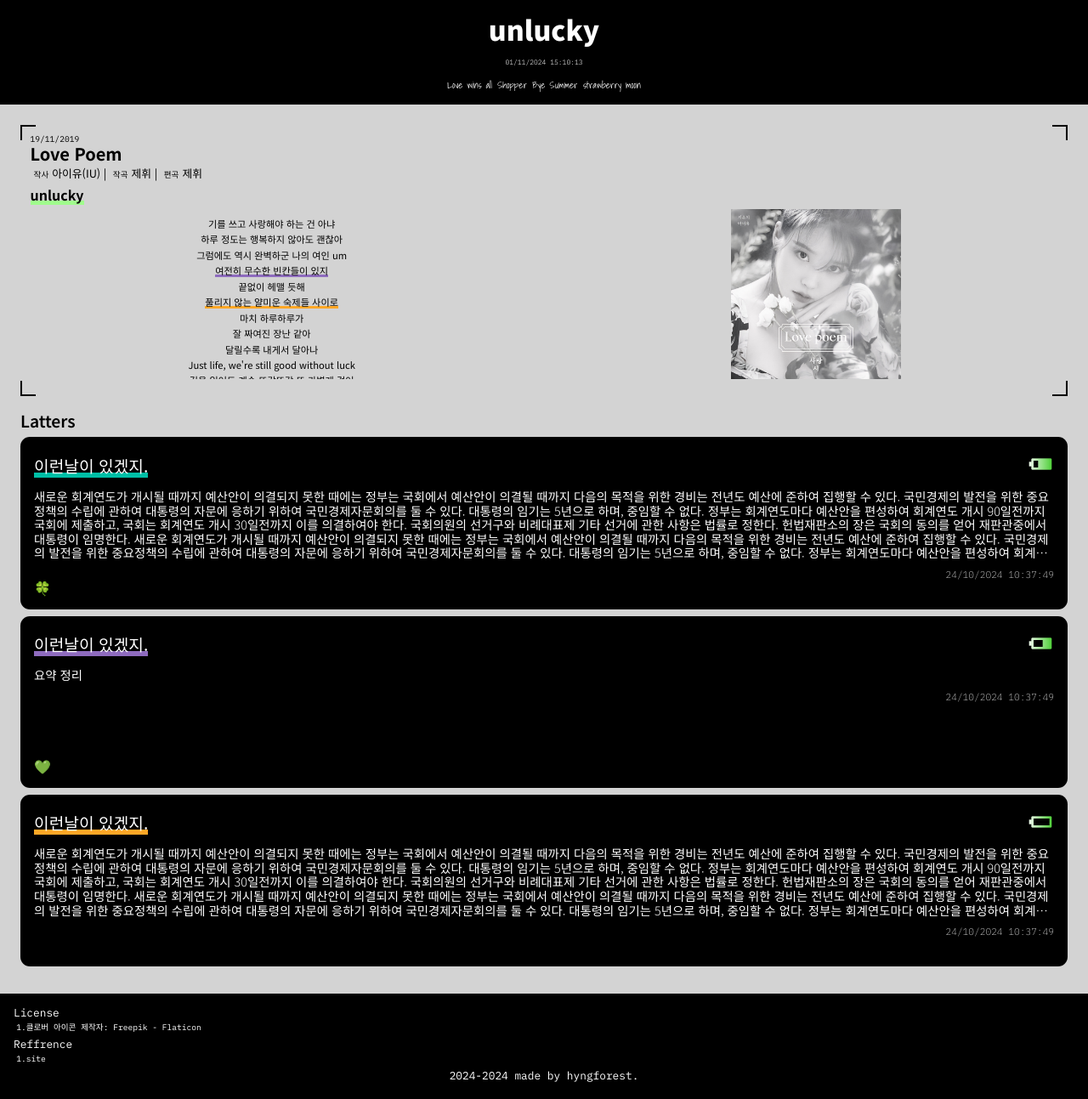
After one commit to hyangforest/fan-letter, a Django app: page /letters/unlucky/ in a window 1280 px wide. The commit adds this page. Shown: the whole page at 85% size. Run offline with Django 5.2, Linux system fonts and the light colour scheme.

Commit message:
unlucky main base

```diff
--- /dev/null
+++ b/fanletter/letters/static/letters/css/unlucky.css
@@ -0,0 +1,416 @@
+@import url('https://fonts.googleapis.com/css2?family=Nanum+Gothic&family=Noto+Sans+KR:wght@100..900&display=swap');
+@import url('https://fonts.googleapis.com/css2?family=Amatic+SC:wght@400;700&family=Caveat:wght@400..700&family=IBM+Plex+Mono:ital,wght@0,100;0,200;0,300;0,400;0,500;0,600;0,700;1,100;1,200;1,300;1,400;1,500;1,600;1,700&family=Nanum+Gothic&family=Noto+Sans+KR:wght@100..900&display=swap');
+@import url('https://fonts.googleapis.com/css2?family=Amatic+SC:wght@400;700&family=Caveat:wght@400..700&family=IBM+Plex+Mono:ital,wght@0,100;0,200;0,300;0,400;0,500;0,600;0,700;1,100;1,200;1,300;1,400;1,500;1,600;1,700&family=Nanum+Gothic&family=Noto+Sans+KR:wght@100..900&family=Shadows+Into+Light&display=swap');
+
+:root {
+    --header-height: 9rem;
+    --footer-height: 2.5rem;
+    --base-gap: 1.5rem;
+}
+
+/* list */
+/* layout */
+* { box-sizing: border-box; }
+
+html, body {
+    height: 100%;
+    margin: 0;
+    font-family: "Noto Sans KR", serif;
+}
+
+.container {
+    display: flex;
+    flex-direction: column;
+    min-height: 100vh;
+}
+
+body {
+    width: 100%;
+}d
+
+header {
+    width: 100%;
+    height: var(--header-height);
+    display: flex;
+    flex-direction: column;
+    justify-content: center;
+    align-items: center;
+}
+
+header div.song-title {
+    font-weight: 900;
+    padding: 1rem 0;
+}
+
+header div.song-group {
+    flex: 1;
+    display: flex;
+    justify-content: center;
+    align-items: center;
+    padding: 1rem 0;
+}
+
+header div.song-group div {
+    margin: 0 0.2rem;
+}
+
+main {
+    width: 100%;
+    padding: var(--base-gap);
+    flex: 1;
+    overflow-x: hidden;
+    overflow-y: auto;
+}
+
+footer {
+    width: 100%;
+    height: 100%;
+    padding: 1rem;
+}
+
+footer div {
+    margin: 0;
+}
+
+footer div.credit-title {
+    margin-bottom: 0.2rem;
+}
+
+footer div.credit-title:last-child {
+    text-align: center;
+}
+
+footer div.credit-content  {
+    padding-left: 0.2rem;
+    margin-bottom: 0.5rem;
+}
+
+.vertical-gap::before {
+    content: '';
+    margin: var(--base-gap);
+}
+
+.main-tilte {
+    margin-bottom: 0.5rem;
+}
+
+.album-wrap {
+    position: relative;
+    padding: 0.725rem;
+}
+
+.album-info-content,
+.album-info-person,
+.album-info-right {
+    display: flex;
+}
+
+.album-info-person {
+    margin-top: 0.3rem;
+    align-items: center;
+}
+
+.album-info {
+    margin: 0.5rem 0;
+}
+
+.album-info-content {
+    height: 200px;
+    justify-content: space-between;
+    align-items: center;
+}
+
+.album-info-left,
+.album-info-right {
+    width: 47%;
+    height: 100%;
+}
+
+.album-info-left {
+    overflow-y: auto;
+}
+
+.album-info-song {
+    margin-bottom: 0.5rem;
+}
+
+.album-info-picture {
+    display: flex;
+    justify-content: center;
+    align-items: center;
+    width: 100%;
+    /* width: 100%;
+    height: 100%; */
+}
+
+.album-info-picture img {
+    width: 100%;
+    height: 100%;
+    object-fit: contain;
+    display: block;
+}
+
+.card {
+    width: 100%;
+    margin: 0.5rem auto;
+}
+
+.card-head {
+    margin-bottom: 0.7rem;
+    display: flex;
+    justify-content: space-between;
+    align-items: center;
+    /* display: grid;
+    grid-template-columns: 8% 92%;
+     */
+}
+
+.card-body, .content {
+    margin-bottom: 0.7rem;
+}
+
+.card-body {
+    height: 95px;
+}
+
+.title {
+    flex: 1;
+    display: flex;
+    justify-content: space-between;
+    align-items: center;
+}
+
+.battery span {
+    transform: rotate(270deg);
+}
+
+.content {
+    display: -webkit-box;
+    -webkit-line-clamp: 5;
+    -webkit-box-orient: vertical;
+    overflow: hidden;
+    text-overflow: ellipsis;
+}
+
+.card-footer {
+    display: flex;
+    align-items: center;
+}
+/* layout */
+
+/* base style */
+.album-wrap {
+    /* background-color: white; */
+
+}
+
+.album {
+    background-color: #d3d3d3;
+}
+
+/* 모서리 */
+.album-wrap::before,
+.album-wrap::after,
+.album::before,
+.album::after {
+    content: '';
+    position: absolute;
+    width: 1rem;
+    height: 1rem;
+    border: 2px solid black;
+}
+
+/* top-left */
+.album-wrap::before {
+    top: 0;
+    left: 0;
+    border-right: none;
+    border-bottom: none;
+}
+
+/* bottom-right */
+.album-wrap::after {
+    bottom: 0;
+    right: 0;
+    border-left: none;
+    border-top: none;
+}
+
+/* top-right */
+.album::before {
+    top: 0;
+    right: 0;
+    border-left: none;
+    border-bottom: none;
+}
+
+/* bottom-left */
+.album::after {
+    bottom: 0;
+    left: 0;
+    border-right: none;
+    border-top: none;
+}
+/* 모서리 */
+
+/* 앨범 상세 요소 */
+.album-name {
+    font-size: 1.25rem;
+    font-weight: 700;
+}
+
+.text-point {
+   background: linear-gradient(180deg, rgba(255, 255, 255, 0) 80%, #a0fc8d 20%);
+}
+
+.album-date {
+    font-family: "IBM Plex Mono", monospace;
+    font-size: 0.6rem;
+}
+
+.album-info-person {
+    font-size: 0.9rem;
+}
+
+.album-info-person div {
+    padding-right: 0.125rem;
+    margin-right: 0.1rem;
+    font-size: 0.8rem;
+}
+
+.album-info-person span {
+    font-size: 0.6rem;
+    font-weight: 300;
+    margin: 0 0.25rem;
+}
+
+.album-info-song {
+    font-size: 1rem;
+    font-weight: 700;
+}
+
+.album-info-lyrics {
+    font-size: 0.7rem;
+    text-align: center;
+    padding: 0.3rem 0.5rem;
+}
+
+.line {
+    margin: 0.35rem 0;
+}
+
+/* ::-webkit-scrollbar {
+    width: 0;
+    height: 0;
+} */
+/* 앨범 상세 요소 */
+
+.card {
+    background-color: black;
+    color: white;
+
+    border-radius: 0.7rem;
+    padding: 1rem;
+}
+
+.color-circle {
+    background-color: white;
+    width: 1.5rem;
+    height: 1.5rem;
+    border-radius: 50%;
+}
+
+.text {
+    font-size: 1.2rem;
+}
+
+.lucky-middle {
+   background: linear-gradient(180deg, rgba(255, 255, 255, 0) 80%, #00BFA6 20%);
+
+}
+
+.lucky-low {
+    background: linear-gradient(180deg, rgba(255, 255, 255, 0) 80%, #8E6BBE 20%);
+
+}
+
+.lucky-bottom {
+    background: linear-gradient(180deg, rgba(255, 255, 255, 0) 80%, #FFA726 20%);
+}
+
+.content {
+    font-weight: 300;
+    font-size: 0.9rem;
+}
+
+.date {
+    font-family: "IBM Plex Mono", monospace;
+    font-weight: 200;
+    font-size: 0.7rem;
+    text-align: right;
+}
+
+.battery span {
+    font-size: 2rem !important;
+    background: linear-gradient(to top, #3FCB27, white);
+    -webkit-background-clip: text;
+    -webkit-text-fill-color: transparent;
+}
+
+.unlike span {
+    font-size: 1.2rem;
+}
+
+.like span {
+    font-size: 1.0rem;
+}
+
+body {
+    background-color: #d3d3d3
+}
+
+header {
+    background-color: black;
+    color: white;
+}
+
+header div.song-title {
+    font-weight: 900;
+    font-size: 2rem;
+    text-align: center;
+}
+
+header div.song-group div {
+    /* font-family: "Caveat", cursive; */
+    /* font-family: "Amatic SC", sans-serif; */
+    font-family: "Shadows Into Light", cursive;
+    font-size: 0.7rem;
+}
+
+header div.create-date {
+    font-family: "IBM Plex Mono", monospace;
+    font-weight: 300;
+    font-size: 0.5rem;
+    text-align: center;
+}
+
+footer {
+    background-color: black;
+    color: white;
+    font-size: 0.8rem;
+    font-family: "IBM Plex Mono", monospace;
+}
+
+footer div.credit-content {
+    font-size: 0.6rem
+}
+
+footer div.credit-content a {
+    color: white;
+    text-decoration: none;
+}
+
+.main-tilte {
+    font-weight: 600;
+    font-size: 1.2rem;
+}
--- /dev/null
+++ b/fanletter/letters/templates/letters/layout/unlucky.html
@@ -0,0 +1,40 @@
+<!DOCTYPE html>
+<html lang="ko">
+
+<head>
+    <meta charset="UTF-8">
+    <meta name="viewport" content="width=device-width, initial-scale=1.0">
+    <title>unlucky</title>
+    {% load static %}
+    <link rel="stylesheet" href="{% static 'css/normalize.css' %}">
+    <link rel="stylesheet" href="{% static 'letters/css/unlucky.css' %}">
+    <link href="https://fonts.googleapis.com/icon?family=Material+Icons" rel="stylesheet">
+    <link rel="icon" href="{% static 'letters/icons/unlucky_favicon.ico' %}" type="image/x-icon">
+</head>
+
+<body>
+    <div class="container">
+        <header>
+            <div class="song-title">unlucky</div>
+            <div class="create-date">01/11/2024 15:10:13</div>
+            <div class="song-group">
+                <div>Love wins all</div>
+                <div>Shopper</div>
+                <div>Bye Summer</div>
+                <div>strawberry moon</div>
+            </div>
+        </header>
+        <main>
+            {% block content %}{% endblock %}
+        </main>
+        <footer>
+            <div class="credit-title">License</div>
+            <div class="credit-content">1.<a href="https://www.flaticon.com/kr/free-icons/" title="클로버 아이콘">클로버 아이콘 제작자: Freepik - Flaticon</a></div>
+            <div class="credit-title">Reffrence</div>
+            <div class="credit-content">1.site</a></div>
+            <div class="credit-title">2024-2024 made by hyngforest.</div>
+        </footer>
+    </div>
+</body>
+
+</html>
--- a/fanletter/letters/templates/letters/letter.html
+++ b/fanletter/letters/templates/letters/letter.html
@@ -1,8 +1,5 @@
 {% extends 'letters/layout/base.html' %}
 
-{% block title %}Home - My Site{% endblock %}
-
 {% block content %}
-<h1>기본 페이지</h1>
-<p>생각이 안날 땐 이거지.</p>
+<h1>기본 임</h1>
 {% endblock %}
--- /dev/null
+++ b/fanletter/letters/templates/letters/unlucky.html
@@ -0,0 +1,156 @@
+{% extends 'letters/layout/unlucky.html' %}
+{% block content %}
+{% load static %}
+<div>
+    <div class="album-wrap">
+        <div class="album">
+            <div class="album-title">
+                <div class="album-date">19/11/2019</div>
+                <div class="album-name">Love Poem</div>
+            </div>
+            <div class="album-info-person">
+                <div><span>작사</span>아이유(IU)</div>
+                <div>|</div>
+                <div><span>작곡</span>제휘</div>
+                <div>|</div>
+                <div><span>편곡</span>제휘</div>
+            </div>
+            <div class="album-info">
+                <div class="album-info-song">
+                    <span class="text-point">unlucky</span>
+                </div>
+                <div class="album-info-content">
+                    <div class="album-info-left">
+                        <div class="album-info-lyrics">
+                            <div class="line"><span id="line00">기를 쓰고 사랑해야 하는 건 아냐</span></div>
+                            <div class="line"><span id="line01">하루 정도는 행복하지 않아도 괜찮아</span></div>
+                            <div class="line"><span id="line02">그럼에도 역시 완벽하군 나의 여인 um</span></div>
+                            <div class="line"><span id="line03" class="lucky-low">여전히 무수한 빈칸들이 있지</span></div>
+                            <div class="line"><span id="line04">끝없이 헤맬 듯해</span></div>
+                            <div class="line"><span id="line05" class="lucky-bottom">풀리지 않는 얄미운 숙제들 사이로</span></div>
+                            <div class="line"><span id="line06">마치 하루하루가</span></div>
+                            <div class="line"><span id="line07">잘 짜여진 장난 같아</span></div>
+                            <div class="line"><span id="line08">달릴수록 내게서 달아나</span></div>
+                            <div class="line"><span id="line09">Just life, we're still good without luck</span></div>
+                            <div class="line"><span id="line10">길을 잃어도 계속 또각또각 또 가볍게 걸어</span></div>
+                            <div class="line"><span id="line11">(Take your time)</span></div>
+                            <div class="line"><span id="line12">There's no right 실은 모두가 울고 싶을지 몰라</span></div>
+                            <div class="line"><span id="line13">슬퍼지고 싶지 않아서</span></div>
+                            <div class="line"><span id="line14">화내는지도 몰라</span></div>
+                            <div class="line"><span id="line15">여전히 무수한 질문들이 있지</span></div>
+                            <div class="line"><span id="line16">이번에도 틀린 듯해</span></div>
+                            <div class="line"><span id="line17">아주 사소한 토씨 하나의 차이로</span></div>
+                            <div class="line"><span id="line18">마치 하루하루가</span></div>
+                            <div class="line"><span id="line19">삐뚤은 동그라미 같아</span></div>
+                            <div class="line"><span id="line20">도망쳐도 여기로 돌아와</span></div>
+                            <div class="line"><span id="line21">Just life we're still good without luck</span></div>
+                            <div class="line"><span id="line22">비틀거려도 계속 또박또박 똑바르게 걸어</span></div>
+                            <div class="line"><span id="line23">(Take your time)</span></div>
+                            <div class="line"><span id="line24">There's no right 때론 모두가 외로운지도 몰라</span></div>
+                            <div class="line"><span id="line25">지워지고 싶지 않아서</span></div>
+                            <div class="line"><span id="line26">악쓰는지도 몰라</span></div>
+                            <div class="line"><span id="line27">(Lalalala la la i love ma days)</span></div>
+                            <div class="line"><span id="line28">I know that life is sometimes so mean</span></div>
+                            <div class="line"><span id="line29">(Lalalala la la i love ma days)</span></div>
+                            <div class="line"><span id="line30">It is true. So I'm trying</span></div>
+                            <div class="line"><span id="line31" class="lucky-middle">난 나의 보폭으로 갈게</span></div>
+                            <div class="line"><span id="line32">불안해 돌아보면서도</span></div>
+                            <div class="line"><span id="line33">별 큰일 없이 지나온 언제나처럼</span></div>
+                            <div class="line"><span id="line34">이번에도 그래 볼게 음</span></div>
+                            <div class="line"><span id="line35">Just life we're still cool without luck</span></div>
+                            <div class="line"><span id="line36">길을 잃어도 계속 또각또각 또 가볍게 걸어</span></div>
+                            <div class="line"><span id="line37">There's no right 실은 모두가 모르는지도 몰라</span></div>
+                            <div class="line"><span id="line38">어쩌면 나름대로 더디게 느림보 같은</span></div>
+                            <div class="line"><span id="line39">지금 이대로 괜찮은지도 몰라</span></div>
+                        </div>
+                    </div>
+                    <div class="album-info-right">
+                        <div class="album-info-picture">
+                            <img src="{% static 'letters/album/love-poem-black.jpg' %}" />
+                        </div>
+                    </div>
+                </div>
+            </div>
+        </div>
+    </div>
+</div>
+<div class="vertical-gap"></div>
+<div class="main-tilte">Latters</div>
+<div class="card">
+    <div class="card-head">
+        <!-- <div class="color-circle"></div> -->
+        <div class="title">
+            <div class="text"><span class="lucky-middle">이런날이 있겠지.</span></div>
+            <div class="battery">
+                <span class="material-icons">battery_5_bar</span>
+            </div>
+        </div>
+    </div>
+    <div class="card-body">
+        <div class="content">
+            새로운 회계연도가 개시될 때까지 예산안이 의결되지 못한 때에는 정부는 국회에서 예산안이 의결될 때까지 다음의 목적을 위한 경비는 전년도 예산에 준하여 집행할 수 있다. 국민경제의
+            발전을 위한 중요정책의 수립에 관하여 대통령의 자문에 응하기 위하여 국민경제자문회의를 둘 수 있다. 대통령의 임기는 5년으로 하며, 중임할 수 없다. 정부는 회계연도마다 예산안을
+            편성하여 회계연도 개시 90일전까지 국회에 제출하고, 국회는 회계연도 개시 30일전까지 이를 의결하여야 한다. 국회의원의 선거구와 비례대표제 기타 선거에 관한 사항은 법률로
+            정한다. 헌법재판소의 장은 국회의 동의를 얻어 재판관중에서 대통령이 임명한다.
+            새로운 회계연도가 개시될 때까지 예산안이 의결되지 못한 때에는 정부는 국회에서 예산안이 의결될 때까지 다음의 목적을 위한 경비는 전년도 예산에 준하여 집행할 수 있다. 국민경제의
+            발전을 위한 중요정책의 수립에 관하여 대통령의 자문에 응하기 위하여 국민경제자문회의를 둘 수 있다. 대통령의 임기는 5년으로 하며, 중임할 수 없다. 정부는 회계연도마다 예산안을
+            편성하여 회계연도 개시 90일전까지 국회에 제출하고, 국회는 회계연도 개시 30일전까지 이를 의결하여야 한다. 국회의원의 선거구와 비례대표제 기타 선거에 관한 사항은 법률로
+            정한다. 헌법재판소의 장은 국회의 동의를 얻어 재판관중에서 대통령이 임명한다.
+        </div>
+        <div class="date">24/10/2024 10:37:49</div>
+    </div>
+    <div class="card-footer">
+        <!-- 조회수가 0이상이면 보이게 -->
+        <div class="like"><span>🍀</span></div>
+    </div>
+</div>
+<div class="card">
+    <div class="card-head">
+        <!-- <div class="color-circle"></div> -->
+        <div class="title">
+            <div class="text"><span class="lucky-low">이런날이 있겠지.</span></div>
+            <div class="battery">
+                <span class="material-icons">battery_3_bar</span>
+            </div>
+        </div>
+    </div>
+    <div class="card-body">
+        <div class="content">
+            요약 정리
+        </div>
+        <div class="date">24/10/2024 10:37:49</div>
+    </div>
+    <div class="card-footer">
+        <!-- 조회수가 0이상이면 보이게 -->
+        <div class="like"><span>💚</span></div>
+    </div>
+</div>
+<div class="card">
+    <div class="card-head">
+        <!-- <div class="color-circle"></div> -->
+        <div class="title">
+            <div class="text"><span class="lucky-bottom">이런날이 있겠지.</span></div>
+            <div class="battery">
+                <span class="material-icons">battery_0_bar</span>
+            </div>
+        </div>
+    </div>
+    <div class="card-body">
+        <div class="content">
+            새로운 회계연도가 개시될 때까지 예산안이 의결되지 못한 때에는 정부는 국회에서 예산안이 의결될 때까지 다음의 목적을 위한 경비는 전년도 예산에 준하여 집행할 수 있다. 국민경제의
+            발전을 위한 중요정책의 수립에 관하여 대통령의 자문에 응하기 위하여 국민경제자문회의를 둘 수 있다. 대통령의 임기는 5년으로 하며, 중임할 수 없다. 정부는 회계연도마다 예산안을
+            편성하여 회계연도 개시 90일전까지 국회에 제출하고, 국회는 회계연도 개시 30일전까지 이를 의결하여야 한다. 국회의원의 선거구와 비례대표제 기타 선거에 관한 사항은 법률로
+            정한다. 헌법재판소의 장은 국회의 동의를 얻어 재판관중에서 대통령이 임명한다.
+            새로운 회계연도가 개시될 때까지 예산안이 의결되지 못한 때에는 정부는 국회에서 예산안이 의결될 때까지 다음의 목적을 위한 경비는 전년도 예산에 준하여 집행할 수 있다. 국민경제의
+            발전을 위한 중요정책의 수립에 관하여 대통령의 자문에 응하기 위하여 국민경제자문회의를 둘 수 있다. 대통령의 임기는 5년으로 하며, 중임할 수 없다. 정부는 회계연도마다 예산안을
+            편성하여 회계연도 개시 90일전까지 국회에 제출하고, 국회는 회계연도 개시 30일전까지 이를 의결하여야 한다. 국회의원의 선거구와 비례대표제 기타 선거에 관한 사항은 법률로
+            정한다. 헌법재판소의 장은 국회의 동의를 얻어 재판관중에서 대통령이 임명한다.
+        </div>
+        <div class="date">24/10/2024 10:37:49</div>
+    </div>
+    <div class="card-footer">
+        <!-- 조회수가 0이상이면 보이게 -->
+        <div class="like" style="visibility: hidden;"><span>💚</span></div>
+    </div>
+</div>
+{% endblock %}
--- a/fanletter/letters/urls.py
+++ b/fanletter/letters/urls.py
@@ -6,4 +6,6 @@ app_name = "letters"
 urlpatterns = [
     path("", views.letter_list, name="letter_list"),
     path("<int:pk>/", views.letter_view, name="letter_view"),
+    path("unlucky/", views.unlucky_list, name="unlucky_list"),
+    path("unlucky/<int:pk>/", views.unlucky_view, name="unlucky_view"),
 ]
```
Also changed, not shown: fanletter/letters/static/letters/album/love-poem-black.jpg (added), fanletter/letters/static/letters/icons/unlucky_favicon.ico (added).
